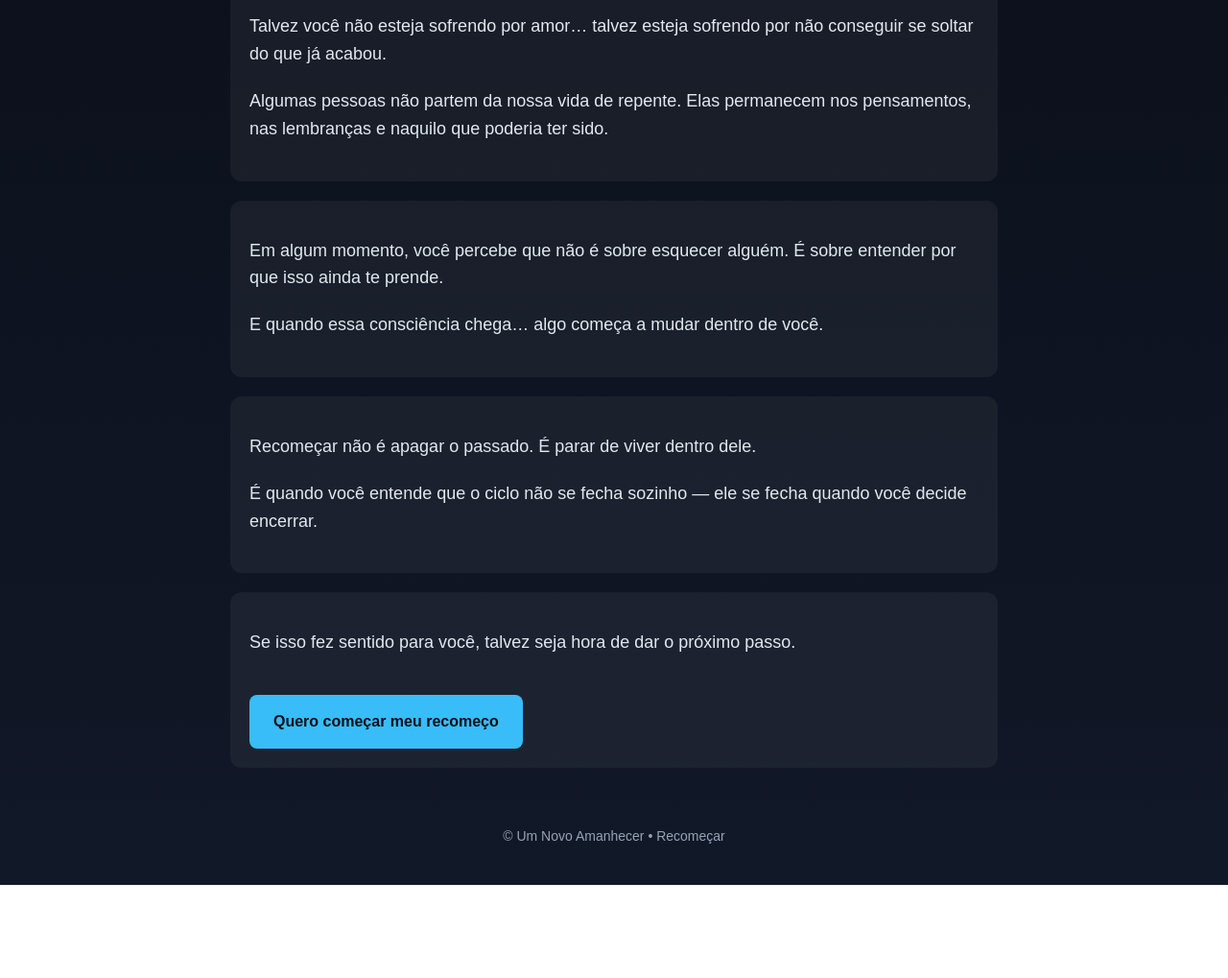
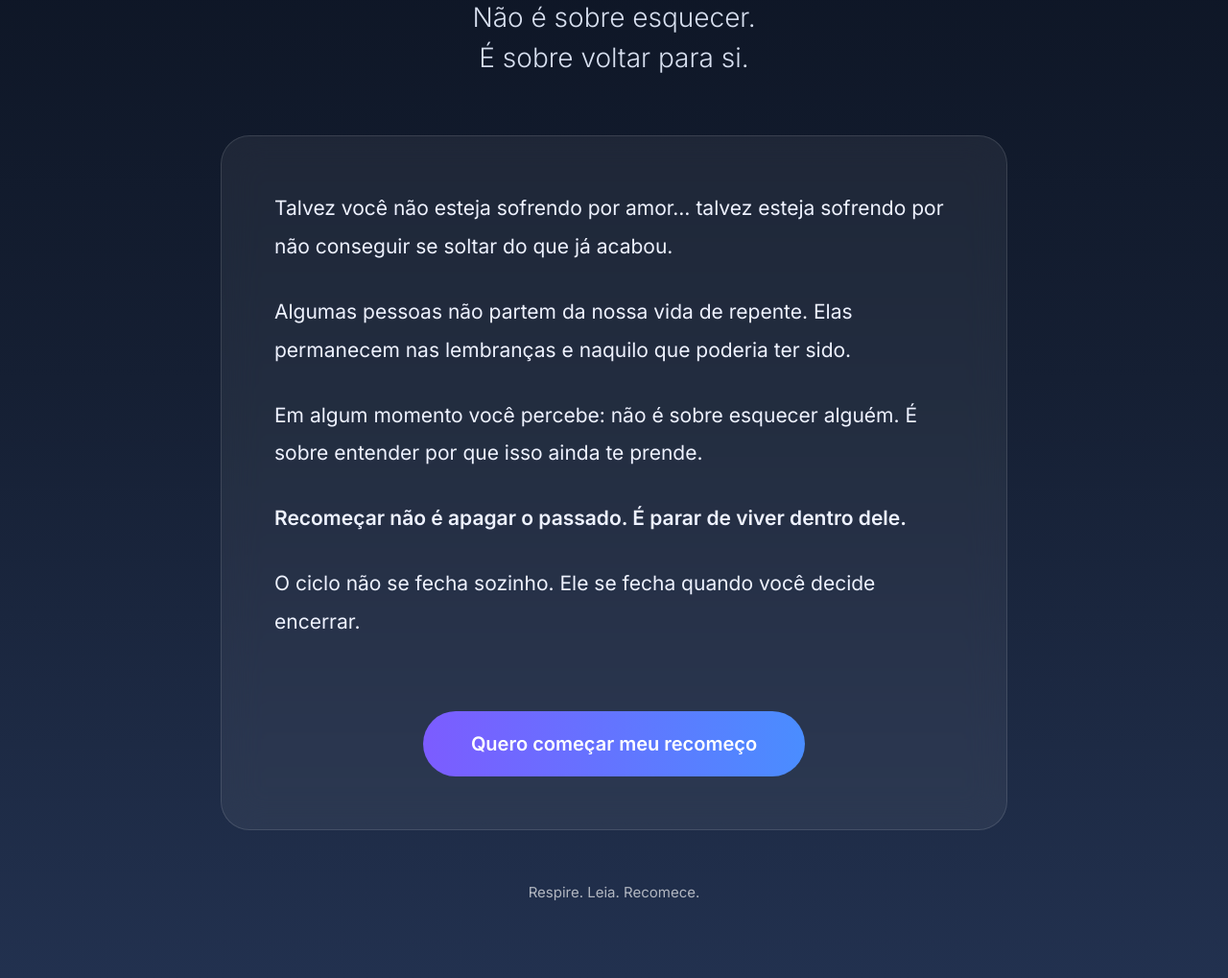
Before and after one commit to Um-Novo-Amanhecer/Recomecar, a plain HTML site: page index.html in a window 1280 px wide. Shown: the part 230-1249 px from the top of the page at 96% size. Before the commit the page ends 1152 px from the top, so only its background shows below. Drawn offline with nearby package versions, Linux system fonts and the light colour scheme.

Commit message:
Melhorar visual da landing page Recomeçar
Adicionado layout moderno, tipografia premium, fundo degradê e botão principal

```diff
--- a/index.html
+++ b/index.html
@@ -1,82 +1,226 @@
 <!DOCTYPE html>
-<html lang="pt-br">
+<html lang="pt-BR">
 <head>
 <meta charset="UTF-8">
-  <meta name="viewport" content="width=device-width, initial-scale=1.0">
-  <title>Recomeçar | Um Novo Amanhecer</title>
+<meta name="viewport" content="width=device-width, initial-scale=1">
+
+<title>Recomeçar — Um Novo Amanhecer</title>
+
+<link href="https://fonts.googleapis.com/css2?family=Playfair+Display:wght@600&family=Inter:wght@300;400;600&display=swap" rel="stylesheet">
+
 <style>
-    body {
-      margin: 0;
-      font-family: Arial, sans-serif;
-      background: linear-gradient(to bottom, #0b0f1a, #111827);
-      color: #f1f5f9;
-      line-height: 1.6;
+
+*{
+margin:0;
+padding:0;
+box-sizing:border-box;
 }
 
-    .container {
-      max-width: 800px;
-      margin: auto;
-      padding: 40px 20px;
+body{
+
+font-family:Inter,sans-serif;
+
+background:
+linear-gradient(
+180deg,
+#0b1220,
+#151f33,
+#22314f
+);
+
+color:white;
+
+display:flex;
+
+justify-content:center;
+
+padding:80px 25px;
+
+min-height:100vh;
+
 }
 
-    h1 {
-      font-size: 34px;
-      margin-bottom: 10px;
-      color: #ffffff;
+.container{
+
+max-width:820px;
+
+text-align:center;
+
 }
 
-    h2 {
-      font-weight: normal;
-      color: #cbd5e1;
-      margin-bottom: 30px;
+.logo{
+
+font-size:14px;
+
+letter-spacing:4px;
+
+opacity:.7;
+
+margin-bottom:35px;
+
+text-transform:uppercase;
+
 }
 
-    p {
-      font-size: 18px;
-      color: #e2e8f0;
-      margin-bottom: 20px;
+h1{
+
+font-family:"Playfair Display";
+
+font-size:70px;
+
+margin-bottom:25px;
+
+line-height:1;
+
 }
 
-    .card {
-      background: rgba(255,255,255,0.05);
-      padding: 20px;
-      border-radius: 12px;
-      margin: 20px 0;
+.sub{
+
+font-size:28px;
+
+font-weight:300;
+
+line-height:1.5;
+
+color:#d7dfef;
+
+margin-bottom:60px;
+
 }
 
-    .btn {
-      display: inline-block;
-      padding: 15px 25px;
-      background: #38bdf8;
-      color: #0b0f1a;
-      text-decoration: none;
-      font-weight: bold;
-      border-radius: 8px;
-      margin-top: 20px;
-      transition: 0.3s;
+.card{
+
+background:rgba(255,255,255,.06);
+
+backdrop-filter:blur(20px);
+
+border:1px solid rgba(255,255,255,.12);
+
+padding:55px;
+
+border-radius:30px;
+
+text-align:left;
+
 }
 
-    .btn:hover {
-      background: #0ea5e9;
+.card p{
+
+font-size:21px;
+
+line-height:1.9;
+
+margin-bottom:28px;
+
+color:#eef2ff;
+
 }
 
-    .footer {
-      margin-top: 60px;
-      font-size: 14px;
-      color: #94a3b8;
-      text-align: center;
+.destaque{
+
+font-size:26px;
+
+color:white;
+
+font-weight:600;
+
 }
+
+.botao{
+
+display:inline-block;
+
+margin-top:45px;
+
+padding:22px 50px;
+
+background:
+
+linear-gradient(
+90deg,
+#7c5cff,
+#4a8dff
+);
+
+color:white;
+
+text-decoration:none;
+
+font-weight:700;
+
+font-size:20px;
+
+border-radius:999px;
+
+transition:.3s;
+
+}
+
+.botao:hover{
+
+transform:translateY(-4px);
+
+}
+
+.frase{
+
+margin-top:55px;
+
+opacity:.65;
+
+font-size:15px;
+
+}
+
+@media(max-width:700px){
+
+h1{
+
+font-size:48px;
+
+}
+
+.sub{
+
+font-size:21px;
+
+}
+
+.card{
+
+padding:35px;
+
+}
+
+.card p{
+
+font-size:18px;
+
+}
+
+}
+
 </style>
+
 </head>
 
 <body>
 
 <div class="container">
 
+<div class="logo">
+UM NOVO AMANHECER
+</div>
+
 <h1>Recomeçar</h1>
-    <h2>Um Novo Amanhecer</h2>
+
+<div class="sub">
+Não é sobre esquecer.<br>
+É sobre voltar para si.
+</div>
 
 <div class="card">
+
 <p>
 Talvez você não esteja sofrendo por amor…
 talvez esteja sofrendo por não conseguir se soltar do que já acabou.
@@ -84,45 +228,43 @@
 
 <p>
 Algumas pessoas não partem da nossa vida de repente.
-        Elas permanecem nos pensamentos, nas lembranças e naquilo que poderia ter sido.
+Elas permanecem nas lembranças e naquilo que poderia ter sido.
 </p>
-    </div>
 
-    <div class="card">
 <p>
-        Em algum momento, você percebe que não é sobre esquecer alguém.
+Em algum momento você percebe:
+não é sobre esquecer alguém.
 É sobre entender por que isso ainda te prende.
 </p>
 
-      <p>
-        E quando essa consciência chega… algo começa a mudar dentro de você.
-      </p>
-    </div>
-
-    <div class="card">
-      <p>
+<p class="destaque">
 Recomeçar não é apagar o passado.
 É parar de viver dentro dele.
 </p>
 
 <p>
-        É quando você entende que o ciclo não se fecha sozinho —
-        ele se fecha quando você decide encerrar.
+O ciclo não se fecha sozinho.
+Ele se fecha quando você decide encerrar.
 </p>
+
+<center>
+
+<a
+class="botao"
+href="#">
+
+Quero começar meu recomeço
+
+</a>
+
+</center>
+
 </div>
 
-    <div class="card">
-      <p>
-        Se isso fez sentido para você, talvez seja hora de dar o próximo passo.
-      </p>
+<div class="frase">
 
-      <a class="btn" href="#">
-        Quero começar meu recomeço
-      </a>
-    </div>
+Respire. Leia. Recomece.
 
-    <div class="footer">
-      © Um Novo Amanhecer • Recomeçar
 </div>
 
 </div>
```
Lines whose indentation alone changed are shown as unchanged.
